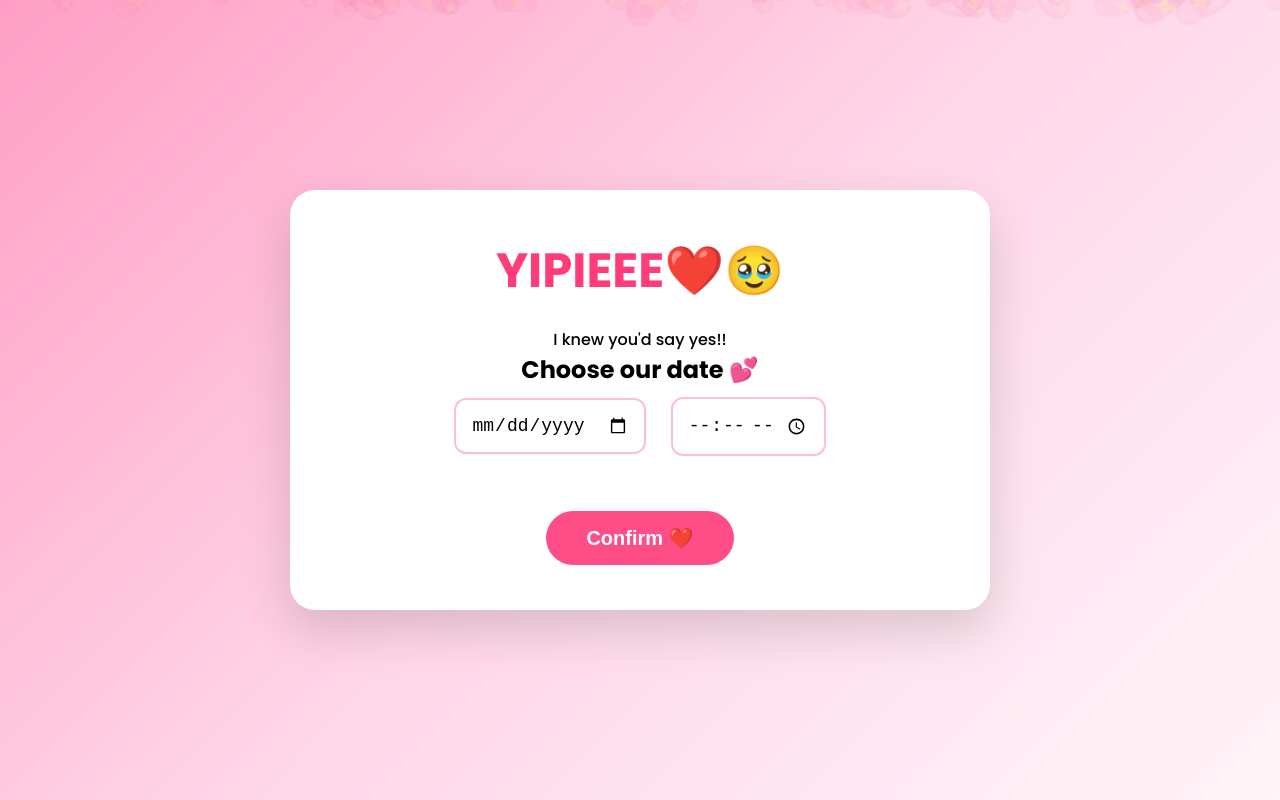
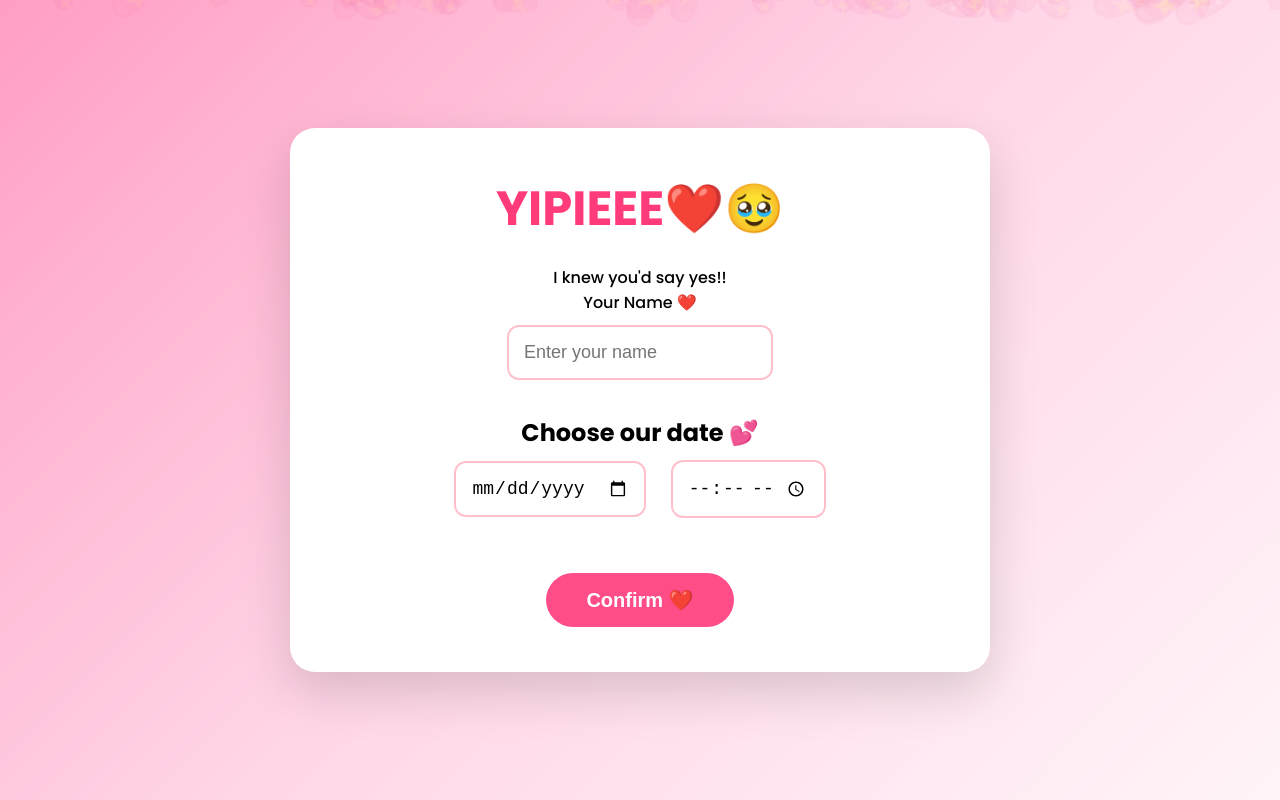
Before and after one commit to kentoshire/our-date, a plain HTML site: page Index.html in a window 1280 px wide. Both pictures are taken after a click on the button "YES ❤️". Drawn offline with nearby package versions, Linux system fonts and the light colour scheme.

Commit message:
Add name input field to date selection page
Added a name input field to the second page for user interaction.

```diff
--- a/Index.html
+++ b/Index.html
@@ -42,6 +42,9 @@
 <p>
 I knew you'd say yes!!
 </p>
+
+<label>Your Name ❤️</label><br>
+<input type="text" id="name" placeholder="Enter your name"><br><br>
 
 <h2>Choose our date 💕</h2>
 
```
